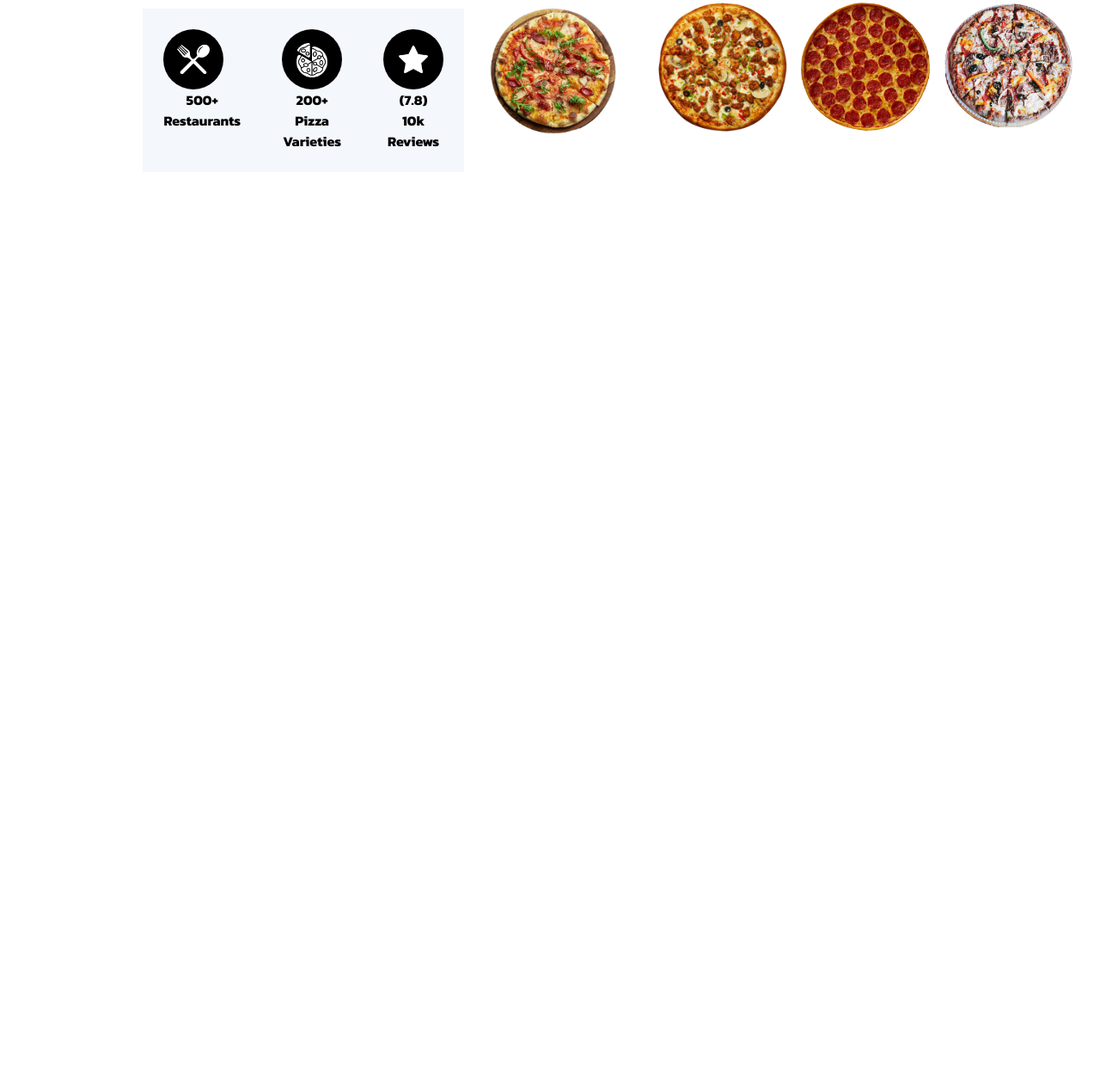
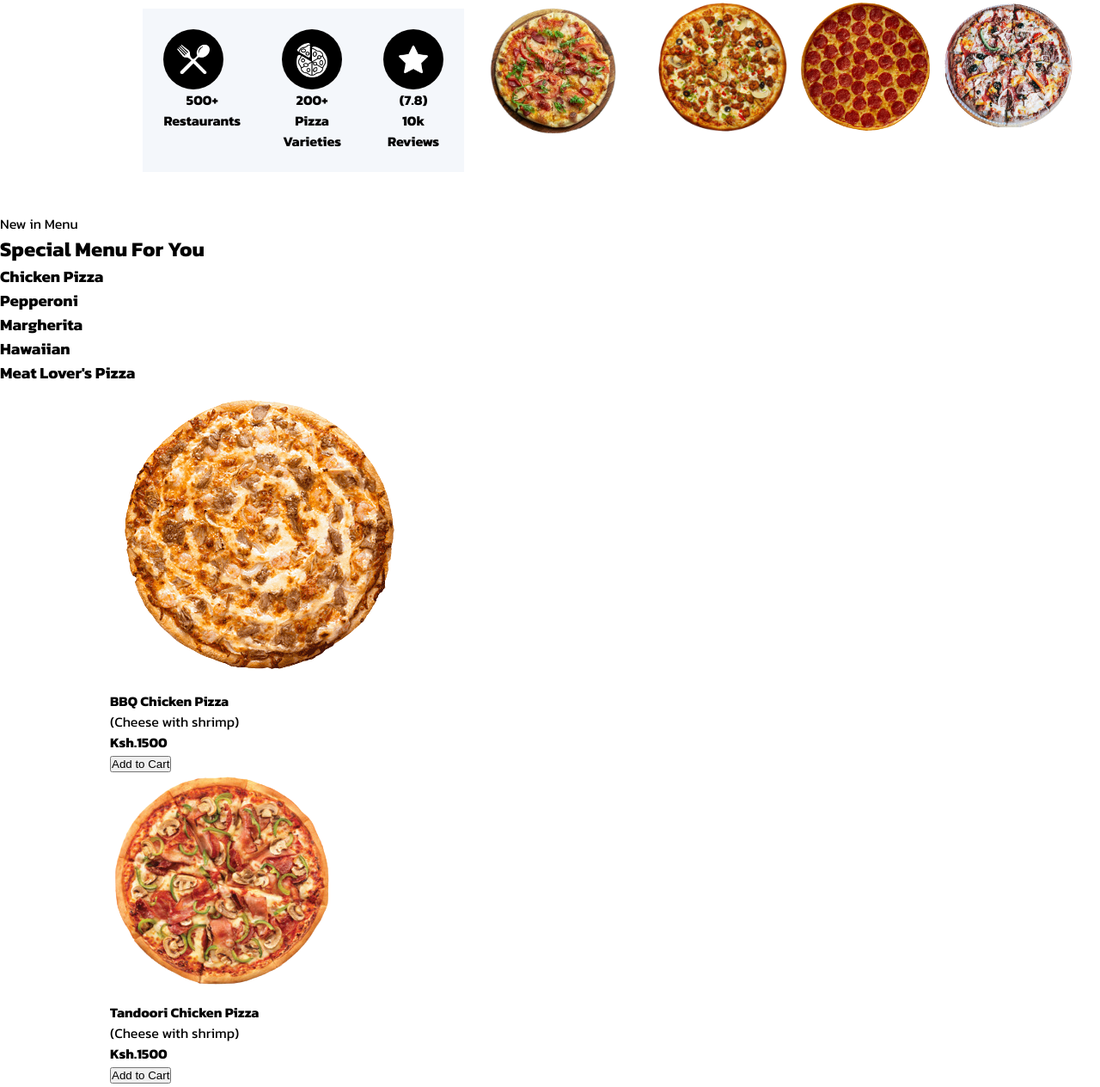
Before and after one commit to Exothermic6/Pizaara, a plain HTML site: page index.html in a window 1280 px wide. Shown: the part 669-1933 px from the top of the page at 86% size. Before the commit the page ends 917 px from the top, so only its background shows below. Drawn offline with Linux system fonts and the light colour scheme.

Commit message:
Created the markup for the menu section

```diff
--- a/index.html
+++ b/index.html
@@ -111,6 +111,72 @@
         </div>
       </div>
     </div>
+
+    <section class="menu">
+      <p><span class="menu--orange">New in Menu</span></p>
+      <h2><span class="menu--orange">Special Menu</span> For You</h2>
+        <div class="menu__list">
+          <ul>
+            <li>
+              <a href="@">
+                <h3>Chicken Pizza</h3>
+              </a>
+            </li>
+            <li>
+              <a href="#">
+                <h3>Pepperoni</h3>
+              </a>
+            </li>
+            <li>
+              <a href="#">
+                <h3>Margherita</h3>
+              </a>
+            </li>
+            <li>
+              <a href="#">
+                <h3>Hawaiian</h3>
+              </a>
+            </li>
+            <li>
+              <a href="#">
+                <h3>Meat Lover's Pizza</h3>
+              </a>
+            </li>
+          </ul>
+
+          <div class="container">
+            <div class="menu__container">
+              <div class="menu__container__left">
+                <img src="images/barbecue-chicken-pizza.png" alt="barbeque chicken pizza">
+                <div>
+                  <h4>BBQ Chicken Pizza</h4>
+                  <p>(Cheese with shrimp)</p>
+                  <h4>Ksh.1500</h4>
+                </div>
+                <button>Add to Cart</button>
+              </div>
+              <div class="menu__container__center">
+                <img src="images/tandoori-chicken.png" alt="tandoori chicken pizza">
+                <div>
+                  <h4>Tandoori Chicken Pizza</h4>
+                  <p>(Cheese with shrimp)</p>
+                  <h4>Ksh.1500</h4>
+                </div>
+                <button>Add to Cart</button>
+              </div>
+              <div class="menu__container__right">
+                <img src="images/chicken-kebab.png" alt="Chicken Kebab Pizza">
+                <div>
+                  <h4>Chicken Kebab Pizza</h4>
+                  <p>(Cheese with shrimp)</p>
+                  <h4>Ksh.1500</h4>
+                </div>
+                <button>Add to Cart</button>
+              </div>
+            </div>
+          </div>
+        </div>
+    </section>
   </main>
 
 
```
